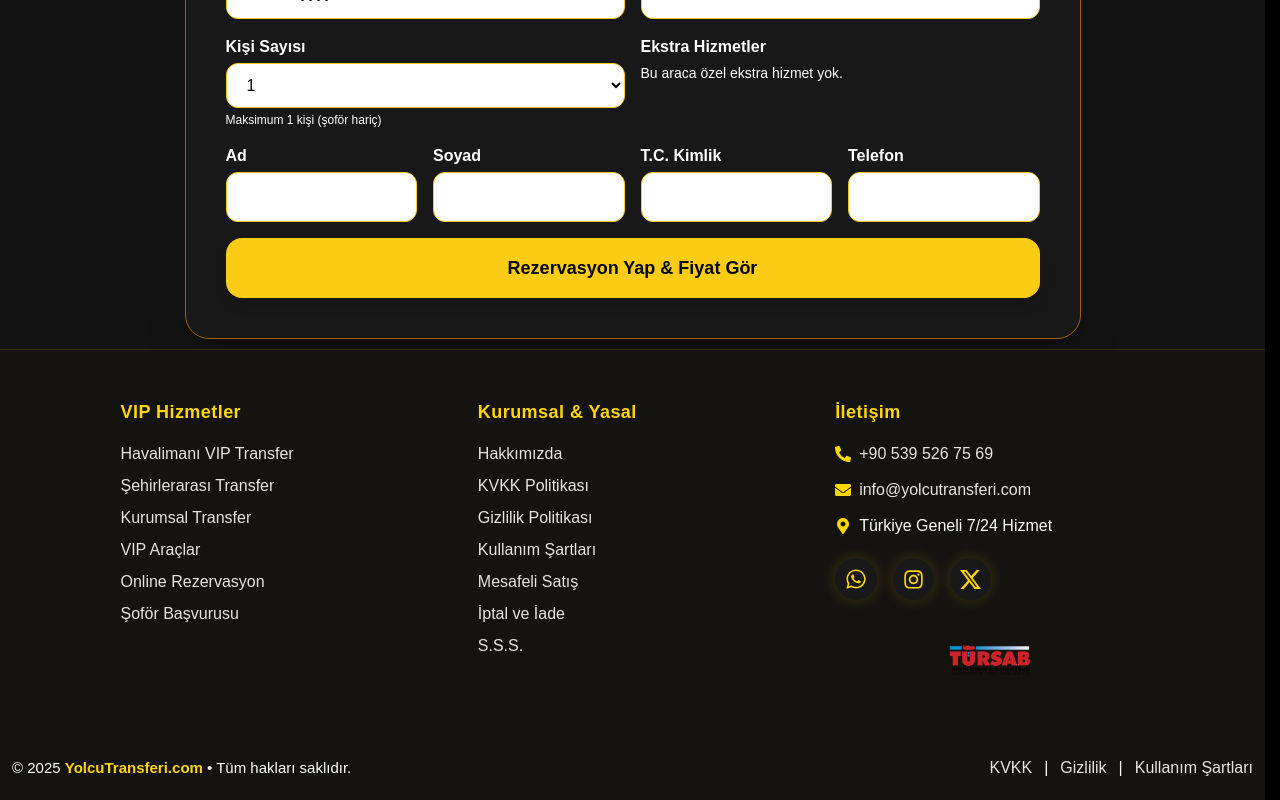
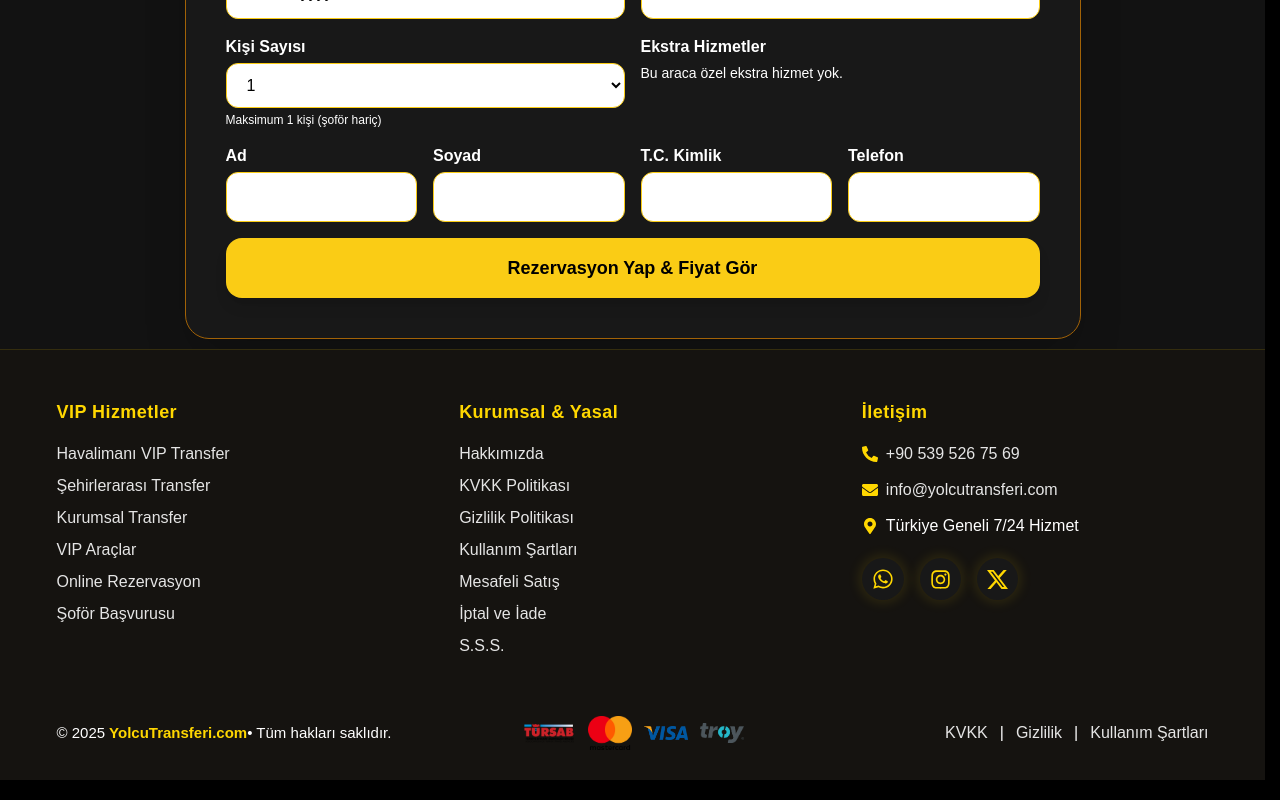
Before and after one commit to haliltayfur/yolcutransferi, a Next.js app: page /rezervasyon in a window 1280 px wide. Shown: the part 548-1348 px from the top of the page. Built offline with nearby package versions, Linux system fonts and the light colour scheme.

Commit message:
Update Footer.jsx

```diff
--- a/components/Footer.jsx
+++ b/components/Footer.jsx
@@ -5,10 +5,10 @@ import { SiX } from "react-icons/si";
 
 export default function Footer() {
   return (
-    <footer className="bg-[#151310] pt-12 pb-5 px-3 border-t border-[#FFD70022] text-gray-200 font-sans">
-      {/* 3’lü BLOK — Ortalı */}
+    <footer className="bg-[#151310] pt-12 pb-3 px-3 border-t border-[#FFD70022] text-gray-200 font-sans">
+      {/* Ana GRID */}
       <div className="w-full flex justify-center">
-        <div className="max-w-5xl w-full grid grid-cols-1 sm:grid-cols-2 md:grid-cols-3 gap-x-12 gap-y-10 pb-6">
+        <div className="max-w-6xl w-full grid grid-cols-1 sm:grid-cols-2 md:grid-cols-3 gap-x-14 gap-y-10 pb-6">
           {/* 1. VIP Hizmetler */}
           <div>
             <h3 className="text-gold text-lg font-bold mb-4 tracking-wide">VIP Hizmetler</h3>
@@ -34,8 +34,8 @@ export default function Footer() {
               <li><a href="/sss" className="footer-link">S.S.S.</a></li>
             </ul>
           </div>
-          {/* 3. İletişim + TÜRSAB */}
-          <div className="flex flex-col items-start">
+          {/* 3. İletişim + Sosyal */}
+          <div>
             <h3 className="text-gold text-lg font-bold mb-4 tracking-wide">İletişim</h3>
             <div className="flex flex-col gap-3 text-[1rem]">
               <div className="flex items-center gap-2">
@@ -51,7 +51,7 @@ export default function Footer() {
                 <span className="text-gray-300">Türkiye Geneli 7/24 Hizmet</span>
               </div>
             </div>
-            <div className="flex gap-4 mt-5 mb-4">
+            <div className="flex gap-4 mt-5">
               <a href="https://wa.me/905395267569" target="_blank" rel="noopener noreferrer" className="footer-social" aria-label="WhatsApp">
                 <FaWhatsapp size={22} />
               </a>
@@ -62,19 +62,24 @@ export default function Footer() {
                 <SiX size={21} />
               </a>
             </div>
-            {/* TÜRSAB — Büyük ve Ortada */}
-            <div className="w-full flex justify-center">
-              <Image src="/tursab.png" alt="TÜRSAB" width={88} height={40} className="footer-tursab-img" style={{objectFit:"contain"}} />
-            </div>
           </div>
         </div>
       </div>
-      {/* ALT TELİF ve LİNK BANDI */}
-      <div className="max-w-7xl mx-auto flex flex-col md:flex-row justify-between items-center pt-7 text-gray-400 text-[15px] gap-3">
-        <span>
-          © {new Date().getFullYear()} <span className="text-gold font-semibold">YolcuTransferi.com</span> • Tüm hakları saklıdır.
-        </span>
-        <div className="flex gap-3 mt-2 md:mt-0 text-base">
+      {/* ALT BAND: Sol (telif) - Orta (logolar) - Sağ (menü) */}
+      <div className="w-full flex flex-col md:flex-row md:items-center justify-between max-w-6xl mx-auto pt-6 pb-2 gap-2">
+        {/* Telif */}
+        <div className="text-[15px] text-gray-400 flex-1 flex justify-start items-center">
+          © {new Date().getFullYear()} <span className="text-gold font-semibold ml-1">YolcuTransferi.com</span> • Tüm hakları saklıdır.
+        </div>
+        {/* Orta logolar */}
+        <div className="flex flex-row items-center justify-center gap-3 flex-1">
+          <Image src="/tursab.png" alt="TÜRSAB" width={54} height={28} className="footer-card-img" style={{objectFit:"contain"}} />
+          <Image src="/mastercard.png" alt="MasterCard" width={44} height={28} className="footer-card-img" style={{objectFit:"contain"}} />
+          <Image src="/visa.png" alt="Visa" width={44} height={28} className="footer-card-img" style={{objectFit:"contain"}} />
+          <Image src="/Troy.png" alt="TROY" width={44} height={28} className="footer-card-img" style={{objectFit:"contain"}} />
+        </div>
+        {/* Sağ Menü */}
+        <div className="flex gap-3 flex-1 justify-end items-center text-base">
           <a href="/kvkk" className="footer-link">KVKK</a>
           <span>|</span>
           <a href="/gizlilik-politikasi" className="footer-link">Gizlilik</a>
@@ -107,15 +112,15 @@ export default function Footer() {
           box-shadow: 0 0 16px 5px #FFD70059;
           transform: scale(1.13);
         }
-        .footer-tursab-img {
+        .footer-card-img {
           background: #fff;
-          border-radius: 10px;
-          padding: 6px 14px;
-          height: 44px !important;
+          border-radius: 8px;
+          padding: 4px 9px;
+          height: 30px !important;
           width: auto !important;
           object-fit: contain;
           box-shadow: 0 1px 7px 0 #3332;
-          margin-top: 4px;
+          display: inline-block;
         }
       `}</style>
     </footer>
```
